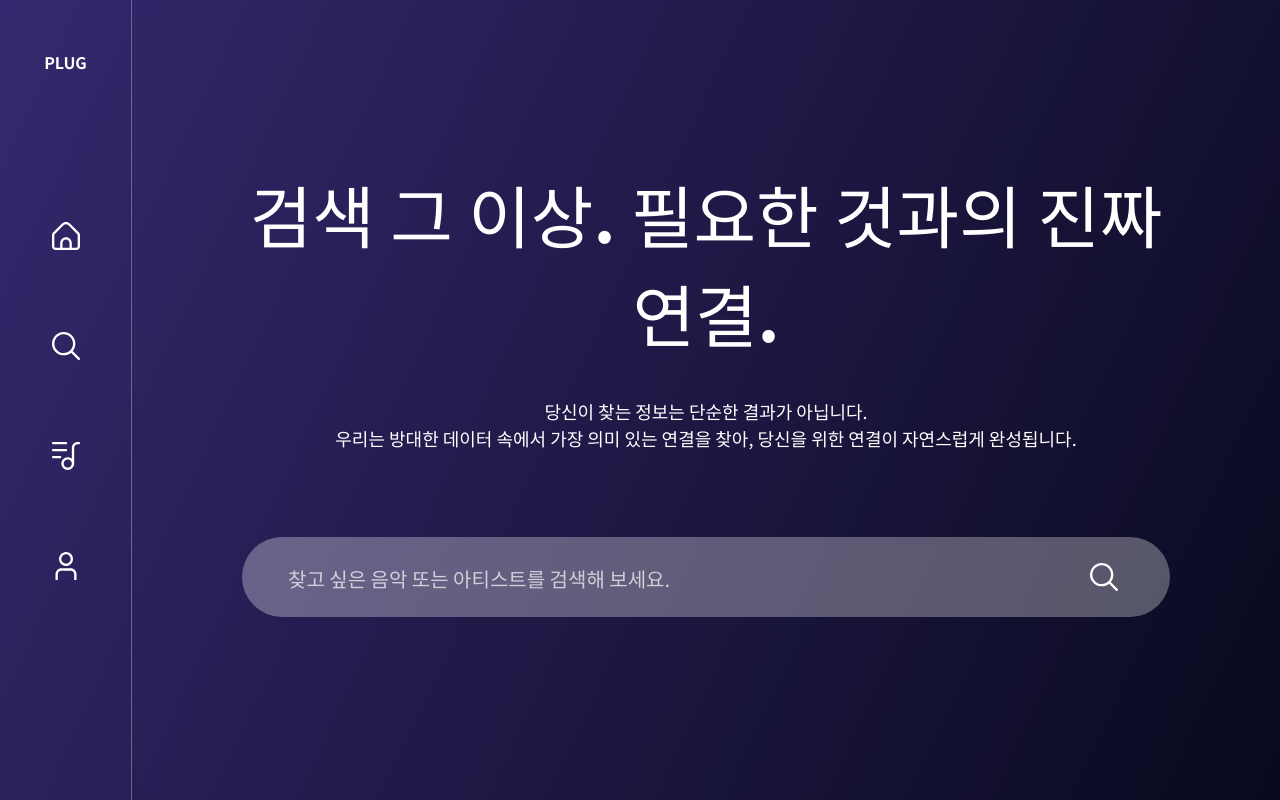
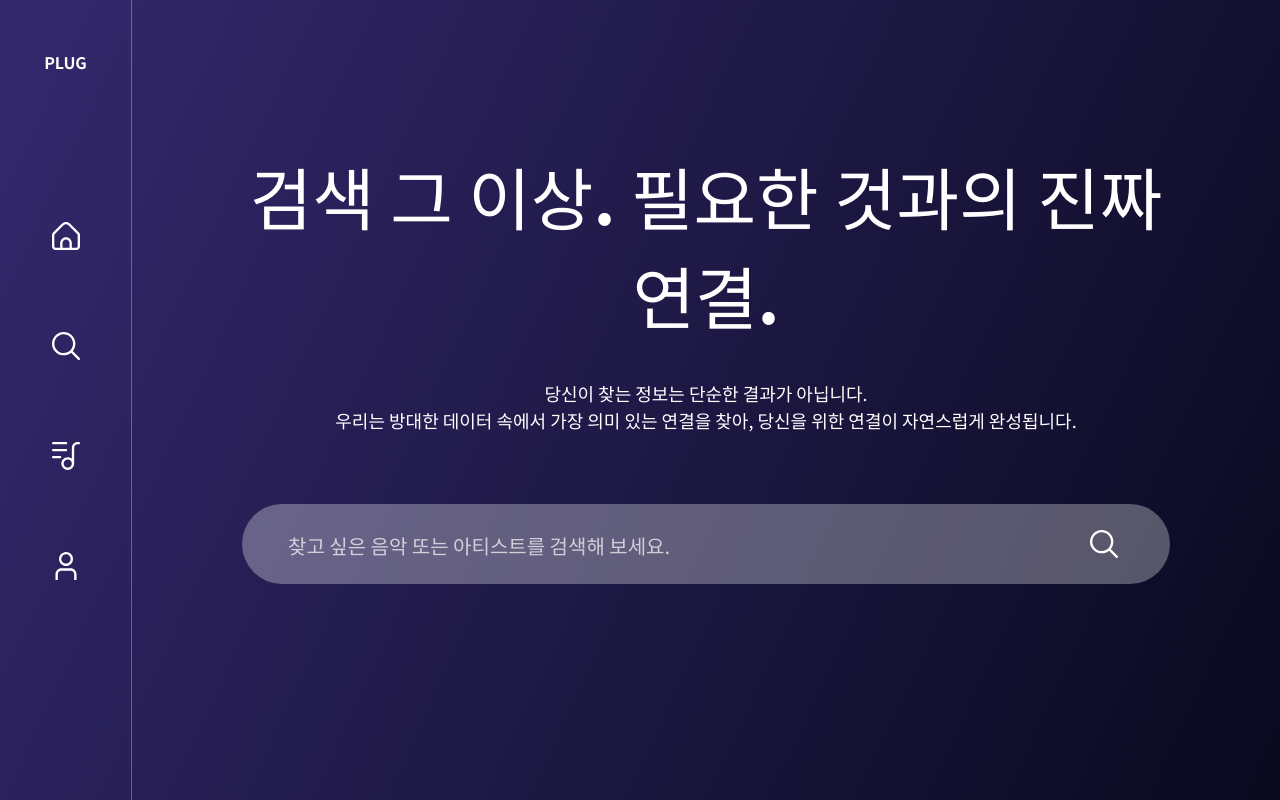
Before and after one commit to FRONT-END-BOOTCAMP-PULS-4/Jackpot_Plug, a Next.js app: page /search in a window 1280 px wide. Built offline with nearby package versions, Linux system fonts and the light colour scheme.

Commit message:
style: 영상 크기 및 search page 간격 수정

```diff
--- a/app/(anon)/search/page.module.scss
+++ b/app/(anon)/search/page.module.scss
@@ -4,11 +4,12 @@
 .search {
   width: 100%;
   height: 100%;
-  @include flex($gap: 85px, $direction: column);
+  @include flex($direction: column);
 
   &_form {
     width: 100%;
     @include flex;
+    margin: 70px 0 50px 0;
   }
 
   .container {
--- a/app/components/list/VideoListItem.tsx
+++ b/app/components/list/VideoListItem.tsx
@@ -75,8 +75,8 @@ export default function VideoListItem({
         <YouTube
           videoId={youtubeVideoId}
           opts={{
-            width: "200",
-            height: "140",
+            width: "240",
+            height: "180",
           }}
           className={styles.video_player}
           title="YouTube video player"
```
